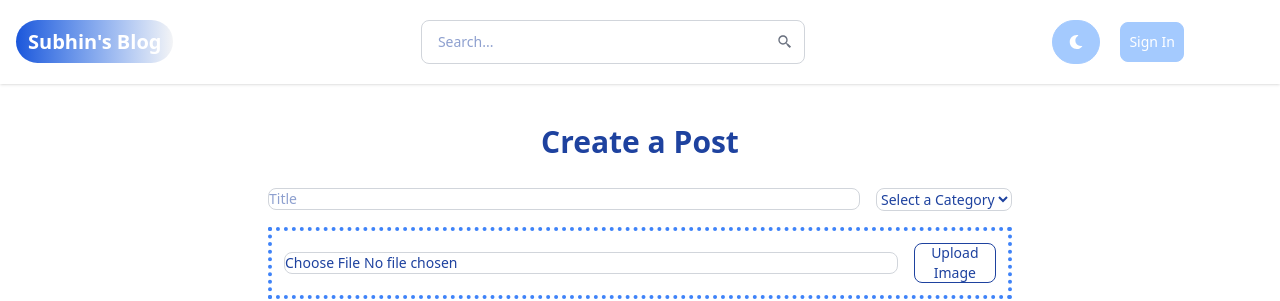
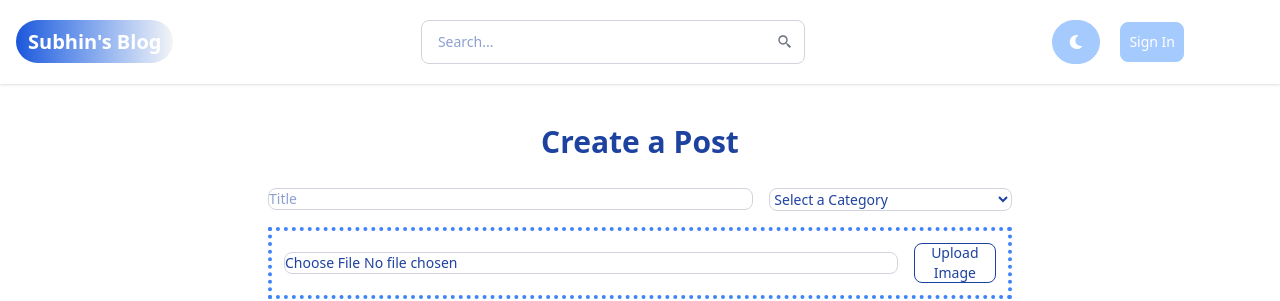
Before and after one commit to subhin-subramanian/MERN-Blog, a React (Vite) app in the folder frontend/: page /create-post in a window 1280 px wide. Shown: the top 301 px of the page. Built offline with nearby package versions, Linux system fonts and the light colour scheme.

Commit message:
React-quill code-block issue solved, some final touches added in post creating and updating pages.

```diff
--- a/frontend/src/index.css
+++ b/frontend/src/index.css
@@ -3,3 +3,7 @@
 @plugin "flowbite-react/plugin/tailwindcss";
 @source "../.flowbite-react/class-list.json";
 @custom-variant dark (&:is(.dark *));
+
+.ql-code-block-container {
+  @apply bg-gray-800 text-white p-4 my-4 rounded-md;
+}
--- a/frontend/src/pages/CreatePost.jsx
+++ b/frontend/src/pages/CreatePost.jsx
@@ -88,8 +88,8 @@ function CreatePost() {
 
       <form className="flex flex-col gap-4" onSubmit={handleSubmit} >
         <div className="flex flex-col gap-4 sm:flex-row justify-between">
-          <TextInput type="text" placeholder="Title" required id="title" className="flex-1" onChange={handleChange}/>
-          <Select id="category" onChange={handleChange}>
+          <TextInput type="text" placeholder="Title" required id="title" className="flex-2" onChange={handleChange}/>
+          <Select id="category" className="flex-1" onChange={handleChange}>
             <option value="Uncategorized">Select a Category</option>
             <option value="javascript">JavaScript</option>
             <option value="reactjs">React.js</option>
@@ -105,7 +105,7 @@ function CreatePost() {
         {imageUploadError && <Alert color='failure' >{imageUploadError}</Alert>}
         {formData.image && <img src={formData.image} alt='upload' className='w-full h-72 object-cover'/>}
 
-        <ReactQuill theme="snow" value={formData.content || ' '} className="h-72" onChange={(e)=>setFormData({...formData,content:e})} />
+        <ReactQuill theme="snow" value={formData.content || ' '} className="h-72 mb-10" onChange={(e)=>setFormData({...formData,content:e})} />
 
         <Button type="submit" className="bg-gradient-to-r from-blue-700 to-green-400">Publish</Button>
 
--- a/frontend/src/pages/UpdatePost.jsx
+++ b/frontend/src/pages/UpdatePost.jsx
@@ -127,7 +127,7 @@ function UpdatePost() {
         {imageUploadError && <Alert color='failure' >{imageUploadError}</Alert>}
         {formData.image && <img src={formData.image} alt='upload' className='w-full h-72 object-cover'/>}
 
-        <ReactQuill theme="snow" value={formData.content || ' '} className="h-72" onChange={(e)=>setFormData({...formData,content:e})} />
+        <ReactQuill theme="snow" value={formData.content || ' '} className="h-72 mb-10" onChange={(e)=>setFormData({...formData,content:e})} />
 
         <Button type="submit" className="bg-gradient-to-r from-blue-700 to-green-400" >Update</Button>
       </form>
```
